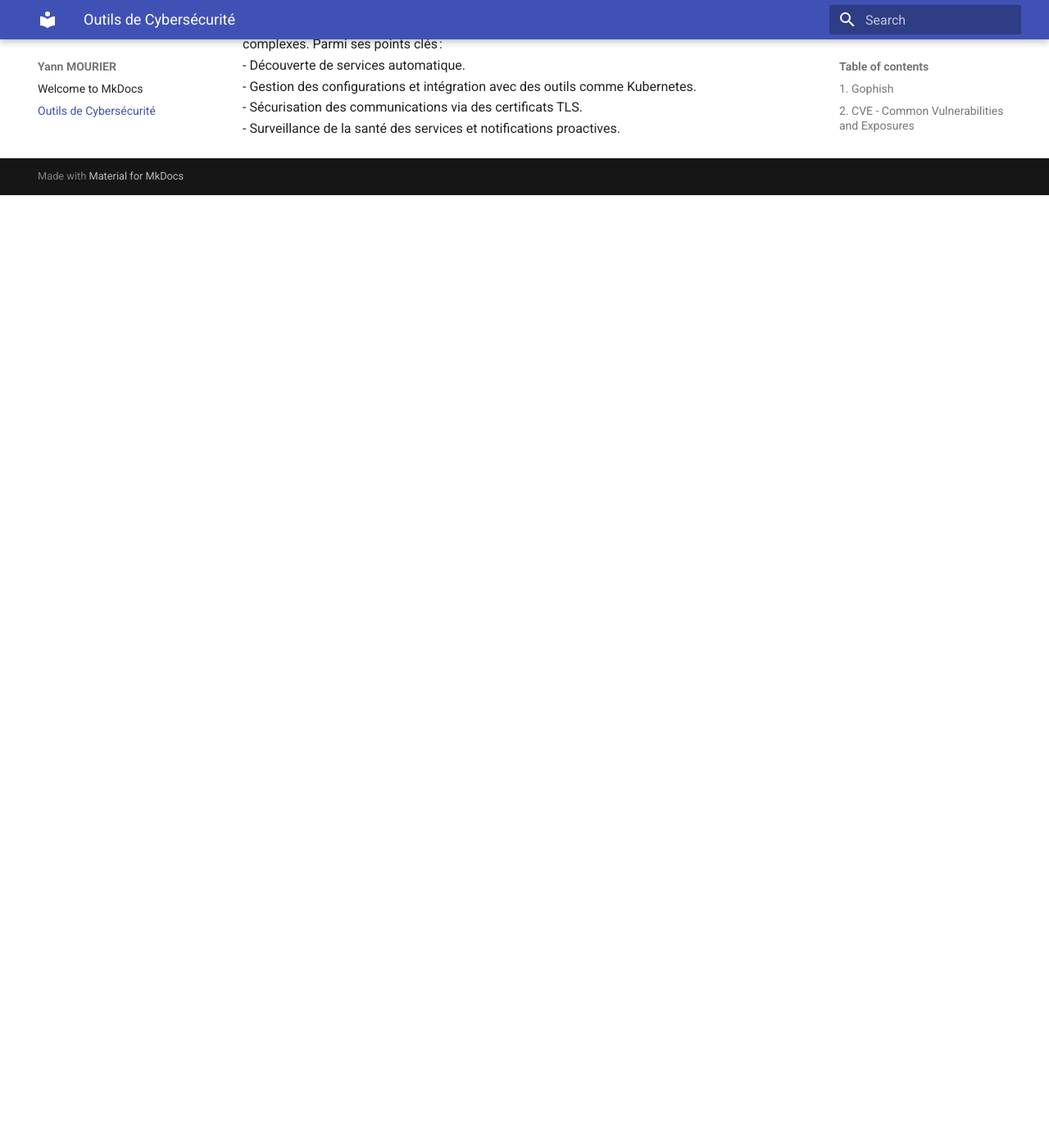
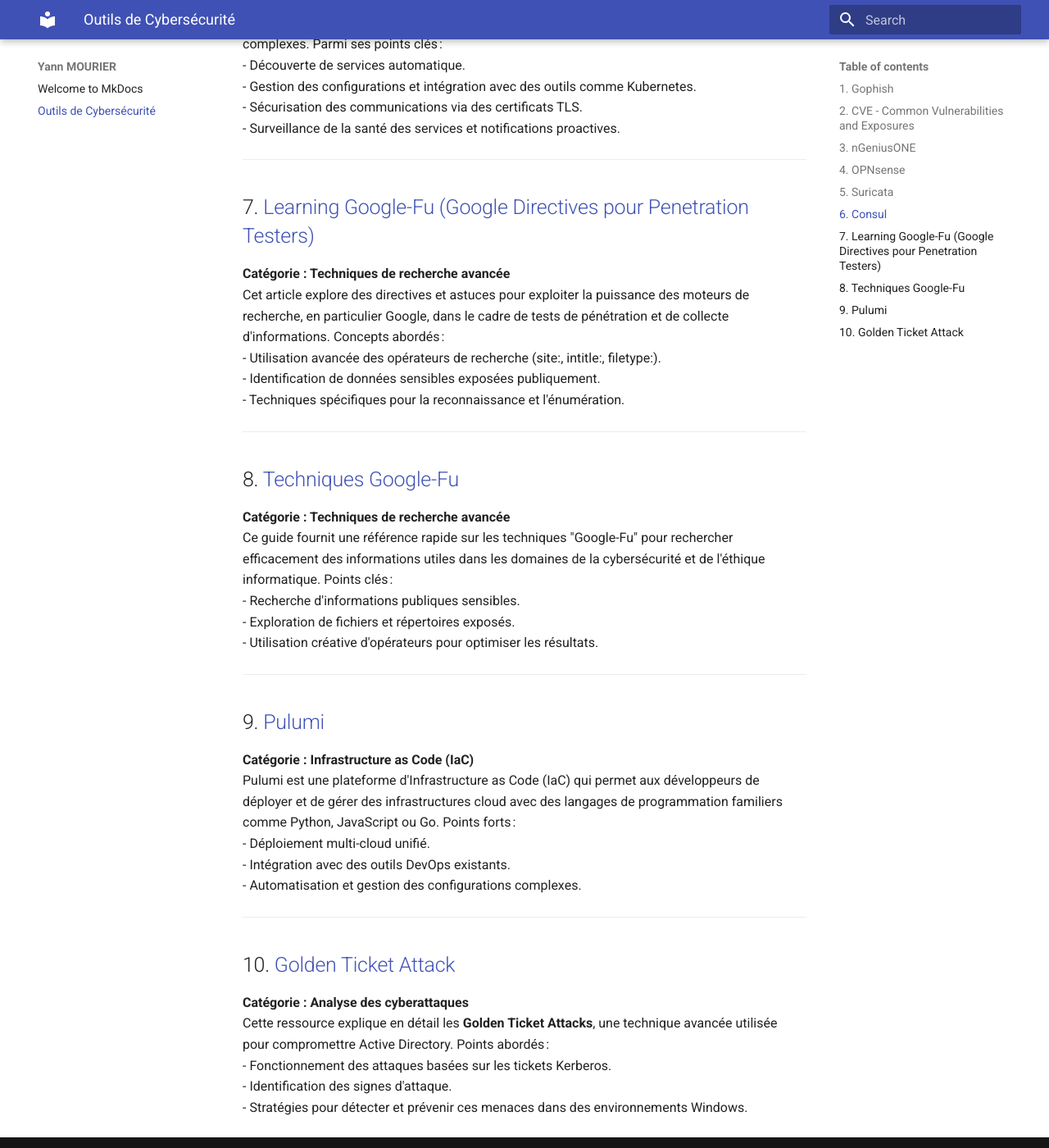
Before and after one commit to yann-mourier/yann-mourier.github.io, an MkDocs documentation site: the page built from docs/liens.md, in a window 1280 px wide and 1400 px high, scrolled down 1584 px. Shown: the whole window at 82% size. Built offline with MkDocs 1.6.1 and Material for MkDocs 9.7.7, drawn with Linux system fonts in a browser that asks for light colours; before the commit the page ends 1822 px from its top, so only the background shows below that.

Commit message:
update links

```diff
--- a/docs/liens.md
+++ b/docs/liens.md
@@ -54,3 +54,39 @@
 - Gestion des configurations et intégration avec des outils comme Kubernetes.
 - Sécurisation des communications via des certificats TLS.
 - Surveillance de la santé des services et notifications proactives.
+
+---
+
+## 7. [Learning Google-Fu (Google Directives pour Penetration Testers)](https://jaimelightfoot.com/blog/learning-google-fu-google-directives-for-penetration-testers/)
+**Catégorie : Techniques de recherche avancée**
+Cet article explore des directives et astuces pour exploiter la puissance des moteurs de recherche, en particulier Google, dans le cadre de tests de pénétration et de collecte d'informations. Concepts abordés :
+- Utilisation avancée des opérateurs de recherche (site:, intitle:, filetype:).
+- Identification de données sensibles exposées publiquement.
+- Techniques spécifiques pour la reconnaissance et l'énumération.
+
+---
+
+## 8. [Techniques Google-Fu](https://wiki.hacksoc.co.uk/help-guides/techniques/google-fu)
+**Catégorie : Techniques de recherche avancée**
+Ce guide fournit une référence rapide sur les techniques "Google-Fu" pour rechercher efficacement des informations utiles dans les domaines de la cybersécurité et de l'éthique informatique. Points clés :
+- Recherche d'informations publiques sensibles.
+- Exploration de fichiers et répertoires exposés.
+- Utilisation créative d'opérateurs pour optimiser les résultats.
+
+---
+
+## 9. [Pulumi](https://www.pulumi.com/)
+**Catégorie : Infrastructure as Code (IaC)**
+Pulumi est une plateforme d'Infrastructure as Code (IaC) qui permet aux développeurs de déployer et de gérer des infrastructures cloud avec des langages de programmation familiers comme Python, JavaScript ou Go. Points forts :
+- Déploiement multi-cloud unifié.
+- Intégration avec des outils DevOps existants.
+- Automatisation et gestion des configurations complexes.
+
+---
+
+## 10. [Golden Ticket Attack](https://www.crowdstrike.com/fr-fr/cybersecurity-101/cyberattacks/golden-ticket-attack/)
+**Catégorie : Analyse des cyberattaques**
+Cette ressource explique en détail les **Golden Ticket Attacks**, une technique avancée utilisée pour compromettre Active Directory. Points abordés :
+- Fonctionnement des attaques basées sur les tickets Kerberos.
+- Identification des signes d'attaque.
+- Stratégies pour détecter et prévenir ces menaces dans des environnements Windows.
```
